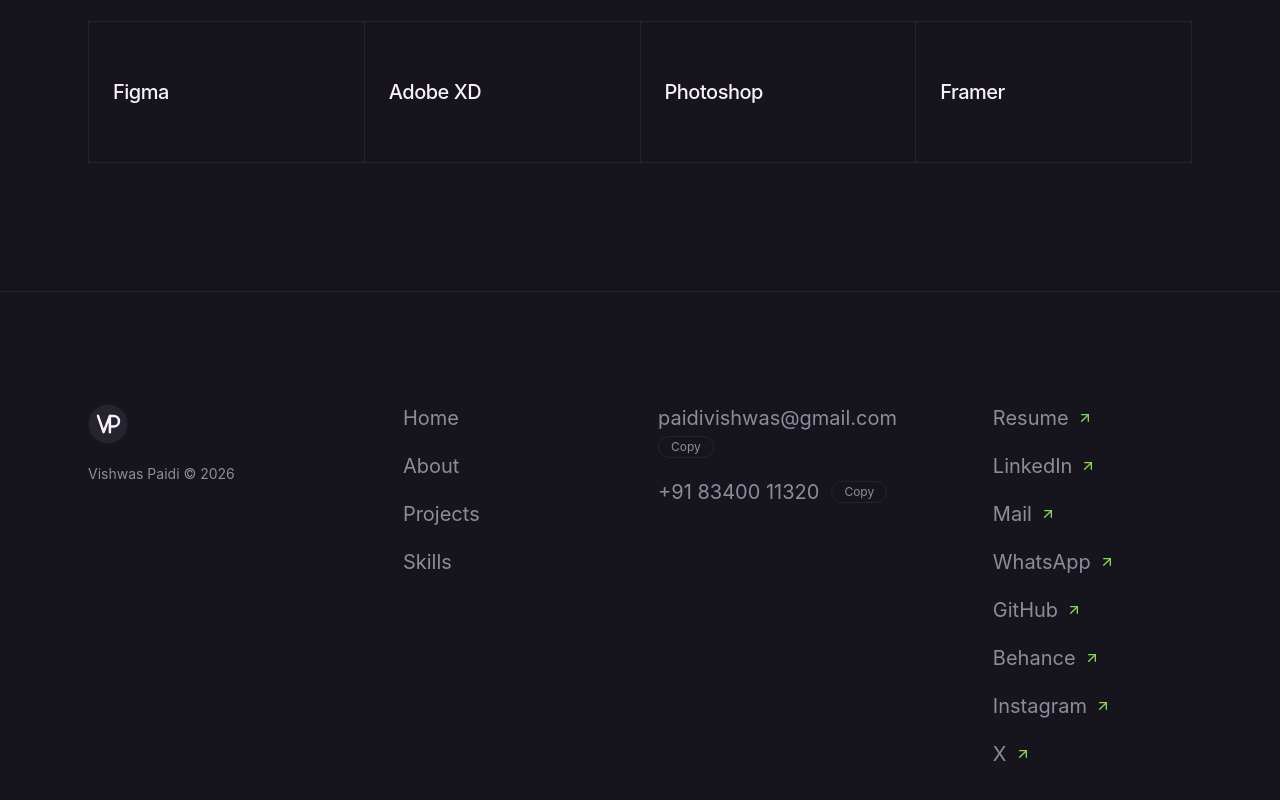
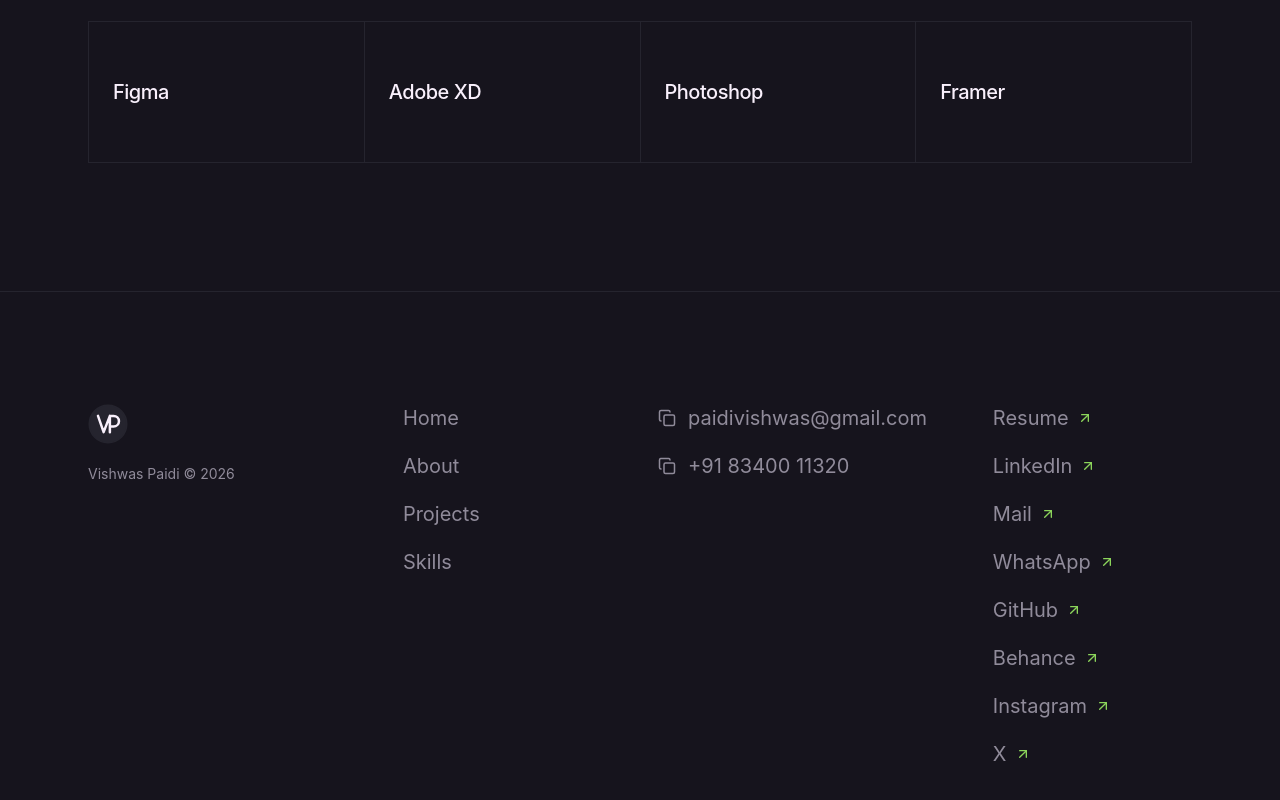
Before and after one commit to paidivishwas/portfoilo-website, a React (Vite) app: page / in a window 1280 px wide. Shown: the part 3353-4153 px from the top of the page. Built offline with nearby package versions, Linux system fonts and the light colour scheme.

Commit message:
icon change

```diff
--- a/src/components/Contact.jsx
+++ b/src/components/Contact.jsx
@@ -1,5 +1,5 @@
 import { useState } from 'react'
-import { ArrowUpRight } from 'lucide-react'
+import { ArrowUpRight, Copy, Check } from 'lucide-react'
 import Reveal from './Reveal'
 import Logo from './Logo'
 import { profile, socials } from '../data/content'
@@ -13,7 +13,7 @@ const pages = [
 
 const linkClass = 'text-xl text-mute transition-colors hover:text-ink'
 
-/** Contact line: opens mail/phone app; a small "Copy" button appears on hover. */
+/** Contact line: opens mail/phone app; a copy icon at the start appears on hover. */
 function ContactLink({ href, value }) {
   const [copied, setCopied] = useState(false)
 
@@ -28,16 +28,16 @@ function ContactLink({ href, value }) {
   }
 
   return (
-    <div className="group flex flex-wrap items-center gap-x-3 gap-y-1">
-      <a href={href} className={`break-all ${linkClass}`}>{value}</a>
+    <div className="group flex items-center gap-3">
       <button
         type="button"
         onClick={copy}
-        aria-label={`Copy ${value}`}
-        className="rounded-full border border-line px-3 py-0.5 text-xs text-mute opacity-0 transition-all duration-300 hover:border-ink hover:text-ink focus-visible:opacity-100 group-hover:opacity-100 group-focus-within:opacity-100 [@media(hover:none)]:opacity-100"
+        aria-label={copied ? 'Copied' : `Copy ${value}`}
+        className="shrink-0 text-mute opacity-0 transition-all duration-300 hover:text-ink focus-visible:opacity-100 group-hover:opacity-100 group-focus-within:opacity-100 [@media(hover:none)]:opacity-100"
       >
-        {copied ? 'Copied' : 'Copy'}
+        {copied ? <Check size={18} className="text-accent" /> : <Copy size={18} />}
       </button>
+      <a href={href} className={`break-all ${linkClass}`}>{value}</a>
     </div>
   )
 }
```
Also changed, not shown: 1 other file (tests, documents, lock files or other folders).
